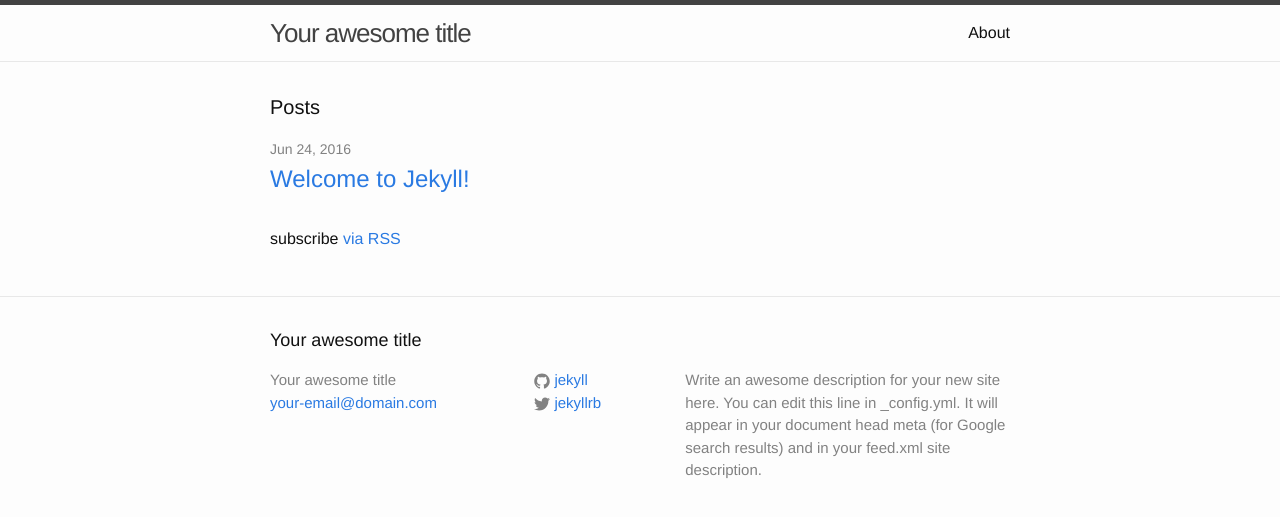
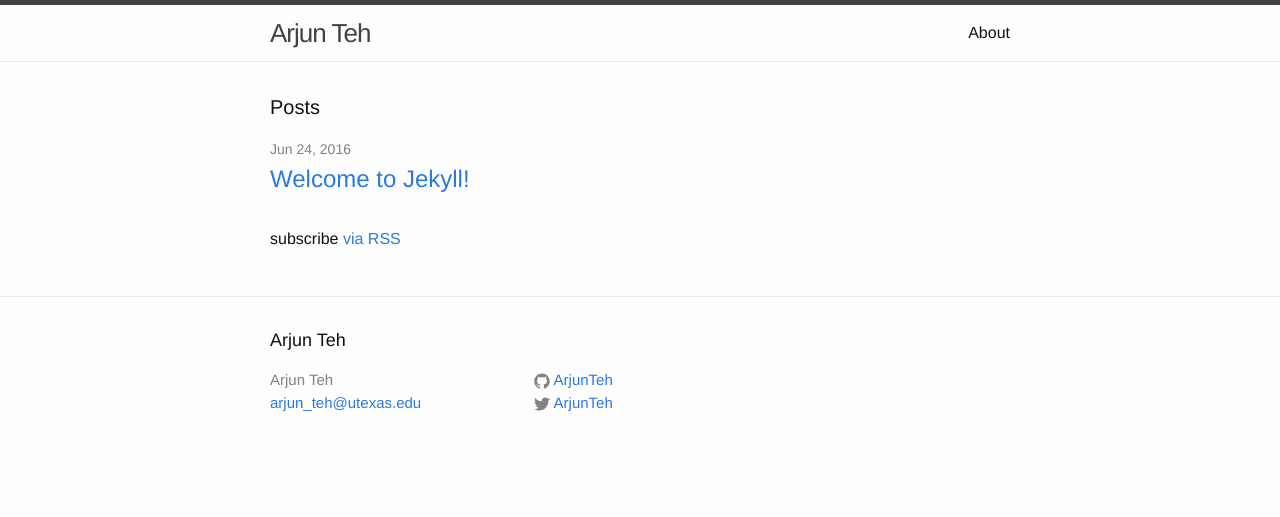
Before and after one commit to ArjunTeh/arjunteh.github.io, a Jekyll site: the page built from index.html, in a window 1280 px wide. Shown: the top 517 px of the page. Built offline with Jekyll 4.4.1, drawn with Linux system fonts in a browser that asks for light colours.

Commit message:
added my name lol

```diff
--- a/_config.yml
+++ b/_config.yml
@@ -6,16 +6,14 @@
 # 'jekyll serve'. If you change this file, please restart the server process.
 
 # Site settings
-title: Your awesome title
-email: your-email@domain.com
+title: Arjun Teh
+email: arjun_teh@utexas.edu
 description: > # this means to ignore newlines until "baseurl:"
-  Write an awesome description for your new site here. You can edit this
-  line in _config.yml. It will appear in your document head meta (for
-  Google search results) and in your feed.xml site description.
+My personal website where my portfolio and general projects exist:
 baseurl: "" # the subpath of your site, e.g. /blog
 url: "http://yourdomain.com" # the base hostname & protocol for your site
-twitter_username: jekyllrb
-github_username:  jekyll
+twitter_username: ArjunTeh
+github_username:  ArjunTeh
 
 # Build settings
 markdown: kramdown
```
